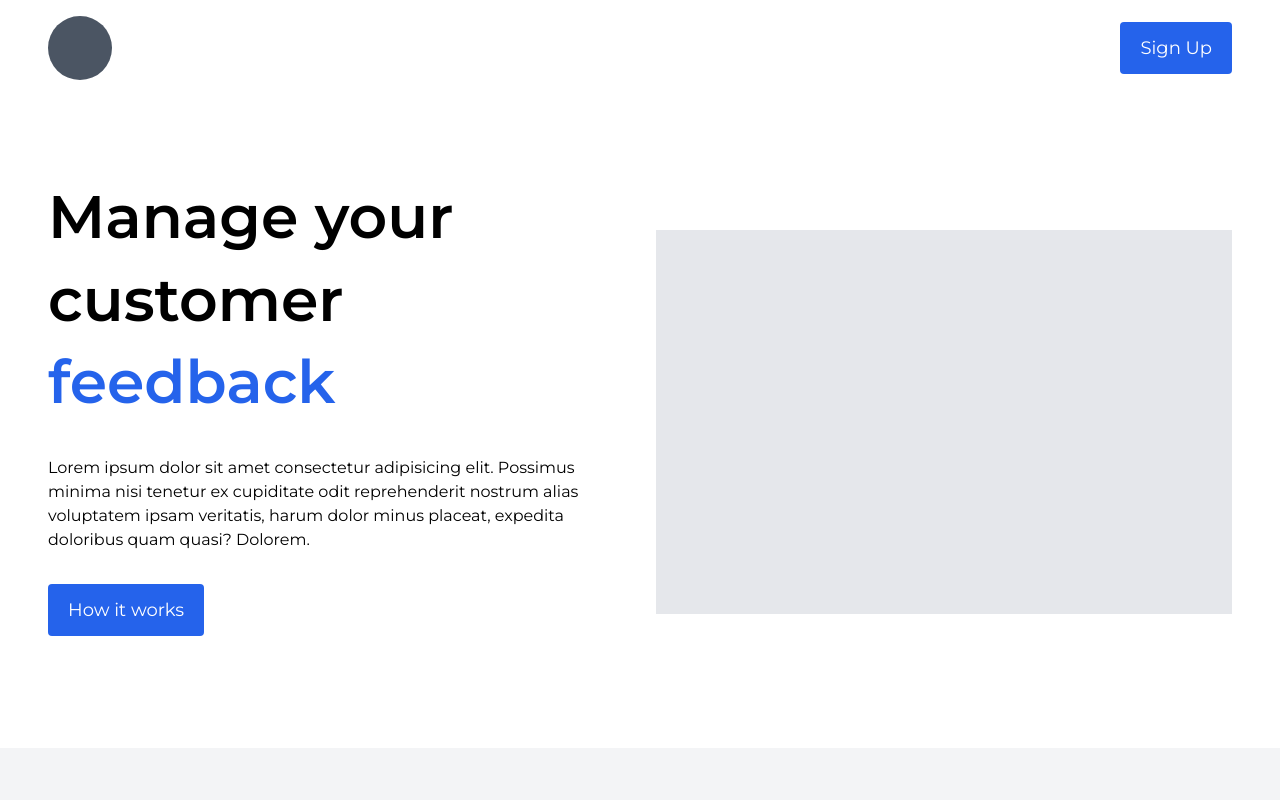
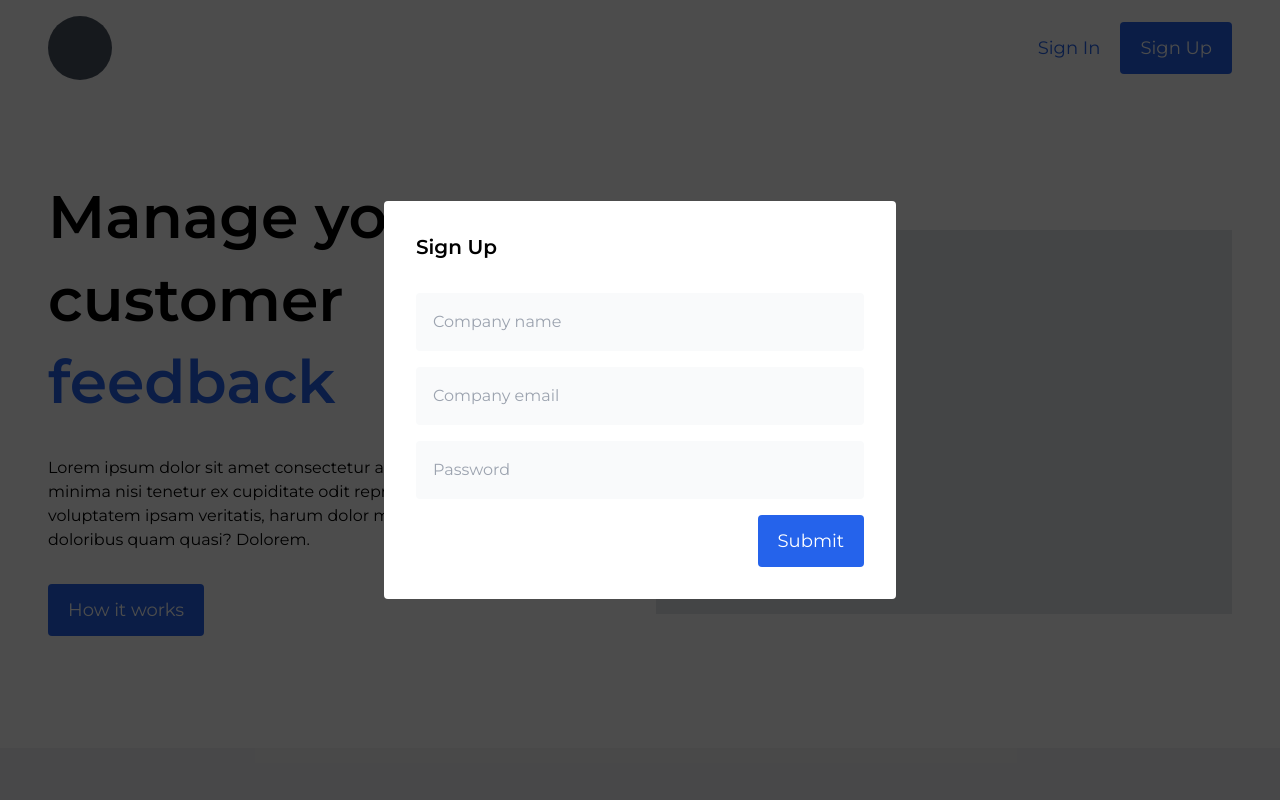
Before and after one commit to yaw-sid/proddx-web, a Nuxt app: page / in a window 1280 px wide. Both pictures are taken after a click on the button "Sign Up". Shown: the top 800 px of the page. Built offline with nearby package versions, Linux system fonts and the light colour scheme.

Commit message:
Add authentication components

```diff
--- /dev/null
+++ b/components/auth/SignIn.vue
@@ -0,0 +1,100 @@
+<template>
+  <aside ref="signIn" @click.self="close">
+    <form @submit.prevent="submit">
+      <h2>Sign In</h2>
+      <text-field v-model="email" type="email" class="form-control" placeholder="Company email" />
+      <text-field v-model="password" type="password" class="form-control" placeholder="Password" />
+      <div class="flex justify-end">
+        <app-button :loading="loading">Submit</app-button>
+      </div>
+    </form>
+  </aside>
+</template>
+
+<script lang="ts">
+import Vue from 'vue';
+import AppButton from "@/components/forms/AppButton.vue";
+import TextField from "@/components/forms/TextField.vue";
+import { SignInData } from "@/models/authentication";
+import { signIn } from "@/services/authentication";
+
+export default Vue.extend({
+  components: {
+    AppButton,
+    TextField
+  },
+
+  props: {
+    show: {
+      type: Boolean,
+      default: false
+    }
+  },
+
+  data: () => ({
+    email: "",
+    password: "",
+    loading: false
+  }),
+
+  watch: {
+    show(val) {
+      if (val) {
+        (<HTMLElement>this.$refs.signIn).classList.add("open");
+      } else {
+        this.close();
+      }
+    }
+  },
+
+  methods: {
+    close() {
+      (<HTMLElement>this.$refs.signIn).classList.remove("open");
+      this.$emit("close");
+    },
+
+    async submit() {
+      this.loading = true;
+
+      const data = new SignInData(this.email, this.password);
+
+      try {
+        await signIn(data);
+      } catch (error) {
+        console.error(error);
+      } finally {
+        this.loading = false;
+        this.close();
+      }
+    }
+  }
+});
+</script>
+
+<style scoped>
+aside {
+  @apply flex justify-center items-center fixed inset-0 w-0 h-0 opacity-0 invisible;
+
+  background-color: rgba(0, 0, 0, 0.7);
+}
+
+aside.open {
+  @apply opacity-100 visible z-10 w-full h-screen;
+}
+
+aside.open form {
+  @apply scale-100;
+}
+
+form {
+  @apply bg-white p-6 rounded w-11/12 mx-auto scale-0 transition-transform md:max-w-lg lg:p-8;
+}
+
+h2 {
+  @apply font-semibold text-xl mb-6 md:mb-8;
+}
+
+.form-control {
+  @apply w-full mb-4;
+}
+</style>
--- /dev/null
+++ b/components/auth/SignUp.vue
@@ -0,0 +1,102 @@
+<template>
+  <aside ref="signUp" @click.self="close">
+    <form @submit.prevent="submit">
+      <h2>Sign Up</h2>
+      <text-field v-model="name" type="text" class="form-control" placeholder="Company name" />
+      <text-field v-model="email" type="email" class="form-control" placeholder="Company email" />
+      <text-field v-model="password" type="password" class="form-control" placeholder="Password" />
+      <div class="flex justify-end">
+        <app-button :loading="loading">Submit</app-button>
+      </div>
+    </form>
+  </aside>
+</template>
+
+<script lang="ts">
+import Vue from 'vue';
+import AppButton from "@/components/forms/AppButton.vue";
+import TextField from "@/components/forms/TextField.vue";
+import { SignUpData } from "@/models/authentication";
+import { signUp } from "@/services/authentication";
+
+export default Vue.extend({
+  components: {
+    AppButton,
+    TextField
+  },
+
+  props: {
+    show: {
+      type: Boolean,
+      default: false
+    }
+  },
+
+  data: () => ({
+    name: "",
+    email: "",
+    password: "",
+    loading: false
+  }),
+
+  watch: {
+    show(val) {
+      if (val) {
+        (<HTMLElement>this.$refs.signUp).classList.add("open");
+      } else {
+        this.close();
+      }
+    }
+  },
+
+  methods: {
+    close() {
+      (<HTMLElement>this.$refs.signUp).classList.remove("open");
+      this.$emit("close");
+    },
+
+    async submit() {
+      this.loading = true;
+
+      const data = new SignUpData(this.name, this.email, this.password);
+
+      try {
+        await signUp(data);
+      } catch (error) {
+        console.error(error);
+      } finally {
+        this.loading = false;
+        this.close();
+      }
+    }
+  }
+});
+</script>
+
+<style scoped>
+aside {
+  @apply flex justify-center items-center fixed inset-0 w-0 h-0 opacity-0 invisible;
+
+  background-color: rgba(0, 0, 0, 0.7);
+}
+
+aside.open {
+  @apply opacity-100 visible z-10 w-full h-screen;
+}
+
+aside.open form {
+  @apply scale-100;
+}
+
+form {
+  @apply bg-white p-6 rounded w-11/12 mx-auto scale-0 transition-transform md:max-w-lg lg:p-8;
+}
+
+h2 {
+  @apply font-semibold text-xl mb-6 md:mb-8;
+}
+
+.form-control {
+  @apply w-full mb-4;
+}
+</style>
--- a/components/forms/AppButton.vue
+++ b/components/forms/AppButton.vue
@@ -1,5 +1,5 @@
 <template>
-  <button>
+  <button v-if="!to" :class="`app-button ${color} ${type}`">
     <svg v-show="loading" xmlns="http://www.w3.org/2000/svg" fill="none" viewBox="0 0 24 24">
       <circle class="opacity-25" cx="12" cy="12" r="10" stroke="currentColor" stroke-width="4"></circle>
       <path class="opacity-75" fill="currentColor" d="M4 12a8 8 0 018-8V0C5.373 0 0 5.373 0 12h4zm2 5.291A7.962 7.962 0 014 12H0c0 3.042 1.135 5.824 3 7.938l3-2.647z"></path>
@@ -7,19 +7,89 @@
 
     <slot />
   </button>
+  <nuxt-link
+    v-else
+    :to="to"
+    :class="`app-button ${color} ${type}`"
+  >
+    <slot />
+  </nuxt-link>
 </template>
 
 <script lang="ts">
 import Vue from 'vue'
 export default Vue.extend({
   props: {
-    loading: Boolean
+    loading: Boolean,
+    to: {
+      type: String,
+      default: ""
+    },
+    color: {
+      type: String,
+      default: "primary"
+    },
+    type: {
+      type: String,
+      default: ""
+    }
   }
 })
 </script>
 
 <style scoped>
-button {
-  @apply border-none bg-blue-600 text-white rounded px-4 py-2 transition hover:text-blue-600 hover:bg-white lg:text-lg lg:px-5 lg:py-3;
+.app-button {
+  @apply inline-flex justify-center items-center gap-2 border-none text-white rounded px-4 py-2 no-underline transition hover:bg-transparent lg:text-lg lg:px-5 lg:py-3;
+}
+
+.text {
+  @apply hover:underline;
+}
+
+.primary {
+  @apply bg-blue-600 hover:text-blue-600 focus:bg-blue-600 focus:text-white;
+}
+
+.primary.text {
+  @apply text-blue-600 bg-transparent hover:text-blue-500;
+}
+
+.warning {
+  @apply bg-yellow-600 hover:text-yellow-600 focus:bg-yellow-600 focus:text-white;
+}
+
+.warning.text {
+  @apply text-yellow-600 bg-transparent hover:text-yellow-500;
+}
+
+.danger {
+  @apply bg-red-600 hover:text-red-600 focus:bg-red-600 focus:text-white;
+}
+
+.danger.text {
+  @apply text-red-600 bg-transparent hover:text-red-500;
+}
+
+.disabled {
+  @apply bg-gray-400 cursor-not-allowed hover:bg-gray-400;
+}
+
+.disabled.text {
+  @apply text-gray-400 bg-transparent hover:text-gray-400;
+}
+
+svg {
+  @apply w-5 h-5 text-white;
+
+  animation: spin 1s infinite;
+}
+
+@keyframes spin {
+  from {
+    transform: rotate(0deg);
+  }
+  to {
+    transform: rotate(360deg);
+  }
 }
 </style>
--- /dev/null
+++ b/components/forms/TextField.vue
@@ -0,0 +1,47 @@
+<template>
+  <input
+    :id="id"
+    :type="type"
+    :placeholder="placeholder"
+    :value="value"
+    ref="textField"
+    @input="handleInput"
+  />
+</template>
+
+<script lang="ts">
+import Vue from 'vue';
+
+export default Vue.extend({
+  props: {
+    id: {
+      type: String,
+      default: ""
+    },
+    type: {
+      type: String,
+      default: ""
+    },
+    placeholder: {
+      type: String,
+      default: ""
+    },
+    value: {
+      type: String,
+      default: ""
+    }
+  },
+
+  methods: {
+    handleInput() {
+      this.$emit("input", (<HTMLInputElement>this.$refs.textField).value);
+    }
+  }
+});
+</script>
+
+<style scoped>
+input {
+  @apply p-4 rounded border border-transparent outline-none transition bg-gray-50 focus:bg-white focus:border-blue-600;
+}
+</style>
--- a/components/landing/LandingHero.vue
+++ b/components/landing/LandingHero.vue
@@ -4,7 +4,7 @@
       <h1>Manage your customer <span>feedback</span></h1>
       <p>Lorem ipsum dolor sit amet consectetur adipisicing elit. Possimus minima nisi tenetur ex cupiditate odit reprehenderit nostrum alias voluptatem ipsam veritatis, harum dolor minus placeat, expedita doloribus quam quasi? Dolorem.</p>
       <div class="button-container">
-        <app-button>How it works</app-button>
+        <app-button to="#get-started">How it works</app-button>
       </div>
     </div>
 
--- a/components/landing/LandingJoin.vue
+++ b/components/landing/LandingJoin.vue
@@ -20,7 +20,7 @@ export default Vue.extend({
 
 <style scoped>
 section {
-  @apply px-4 py-24;
+  @apply px-4 py-16;
 }
 
 .landing-join {
--- a/components/layout/AppNav.vue
+++ b/components/layout/AppNav.vue
@@ -2,23 +2,56 @@
   <div class="app-nav">
     <nav>
       <div class="brand">
-        <div class="logo"></div>
+        <nuxt-link class="logo" to="/"></nuxt-link>
       </div>
 
       <div class="actions">
-        <app-button>Sign Up</app-button>
+        <app-button type="text" @click.native="displaySignIn">Sign In</app-button>
+        <app-button @click.native="displaySignUp">Sign Up</app-button>
       </div>
     </nav>
+
+    <sign-in :show="showSignIn" @close="closeSignIn" />
+    <sign-up :show="showSignUp" @close="closeSignUp" />
   </div>
 </template>
 
 <script lang="ts">
-import Vue from 'vue'
-import AppButton from "@/components/forms/AppButton.vue"
+import Vue from 'vue';
+import AppButton from "@/components/forms/AppButton.vue";
+import SignIn from "@/components/auth/SignIn.vue";
+import SignUp from "@/components/auth/SignUp.vue";
 
 export default Vue.extend({
-  components: { AppButton }
-})
+  components: {
+    AppButton,
+    SignIn,
+    SignUp
+  },
+
+  data: () => ({
+    showSignIn: false,
+    showSignUp: false
+  }),
+
+  methods: {
+    displaySignIn() {
+      this.showSignIn = true;
+    },
+
+    closeSignIn() {
+      this.showSignIn = false;
+    },
+
+    displaySignUp() {
+      this.showSignUp = true;
+    },
+
+    closeSignUp() {
+      this.showSignUp = false;
+    }
+  }
+});
 </script>
 
 <style scoped>
@@ -27,6 +60,6 @@ nav {
 }
 
 .logo {
-  @apply h-16 w-16 rounded-full bg-gray-600;
+  @apply block h-16 w-16 rounded-full bg-gray-600;
 }
 </style>
--- /dev/null
+++ b/models/authentication.ts
@@ -0,0 +1,26 @@
+class SignInData {
+    public email: string;
+    public password: string;
+
+    constructor(e: string, p: string) {
+        this.email = e;
+        this.password = p;
+    }
+}
+
+class SignUpData {
+    public name: string;
+    public email: string;
+    public password: string;
+
+    constructor(n: string, e: string, p: string) {
+        this.name = n;
+        this.email = e;
+        this.password = p;
+    }
+}
+
+export {
+    SignInData,
+    SignUpData
+}
--- a/pages/index.vue
+++ b/pages/index.vue
@@ -32,6 +32,10 @@ export default Vue.extend({
 </script>
 
 <style>
+html {
+  scroll-behavior: smooth;
+}
+
 body {
   font-family: 'Montserrat', sans-serif;
 }
--- /dev/null
+++ b/services/authentication.ts
@@ -0,0 +1,24 @@
+import { SignInData, SignUpData } from "~/models/authentication";
+
+const signIn = (payload: SignInData) => {
+    // eslint-disable-next-line @typescript-eslint/no-unused-vars
+    return new Promise((resolve, reject) => {
+        setTimeout(() => {
+            resolve(payload)
+        }, 1500);
+    });
+};
+
+const signUp = (payload: SignUpData) => {
+    // eslint-disable-next-line @typescript-eslint/no-unused-vars
+    return new Promise((resolve, reject) => {
+        setTimeout(() => {
+            resolve(payload)
+        }, 1500);
+    });
+};
+
+export {
+    signIn,
+    signUp
+};
```
Also changed, not shown: components/landing/LandingStarted.vue (+4 -4 lines).
